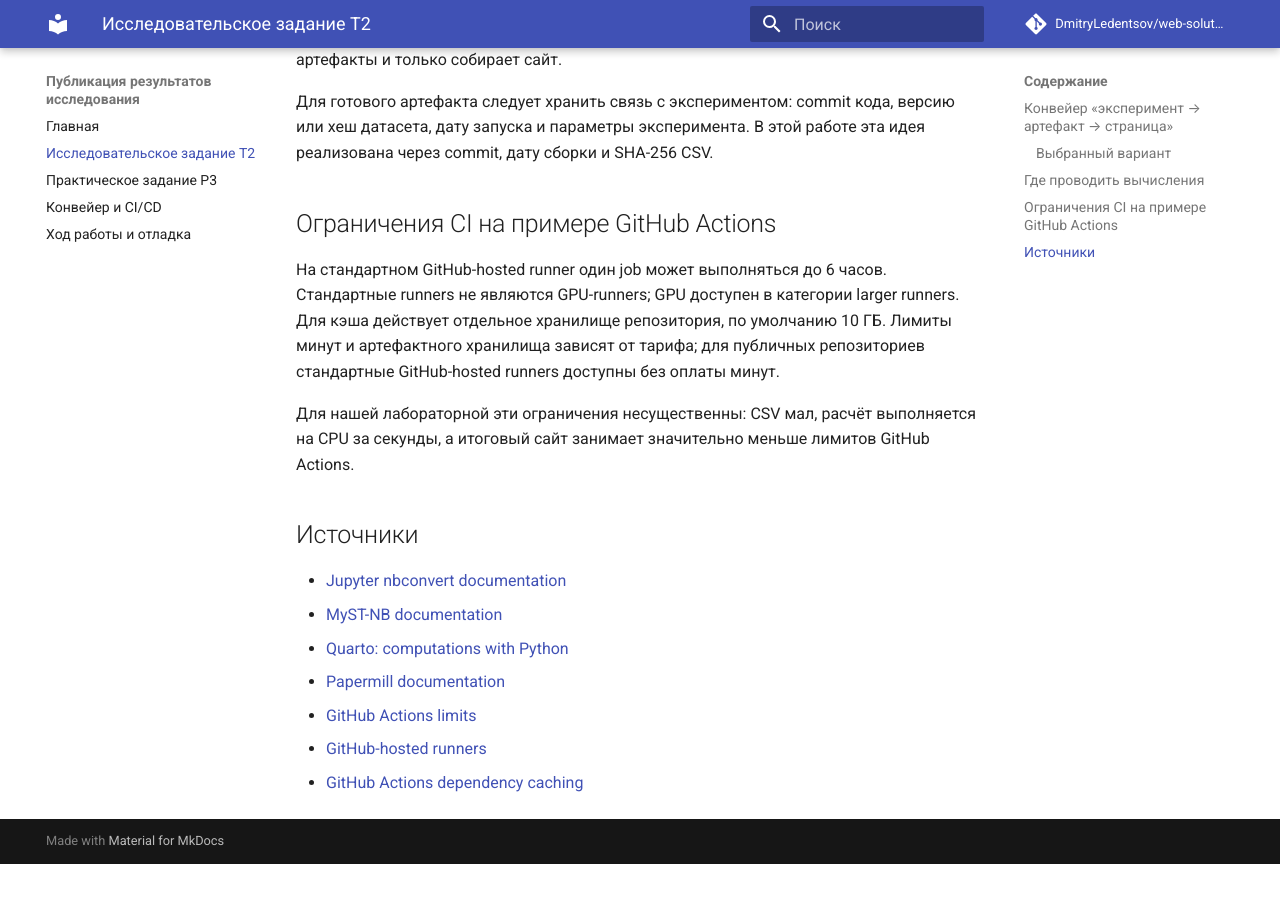
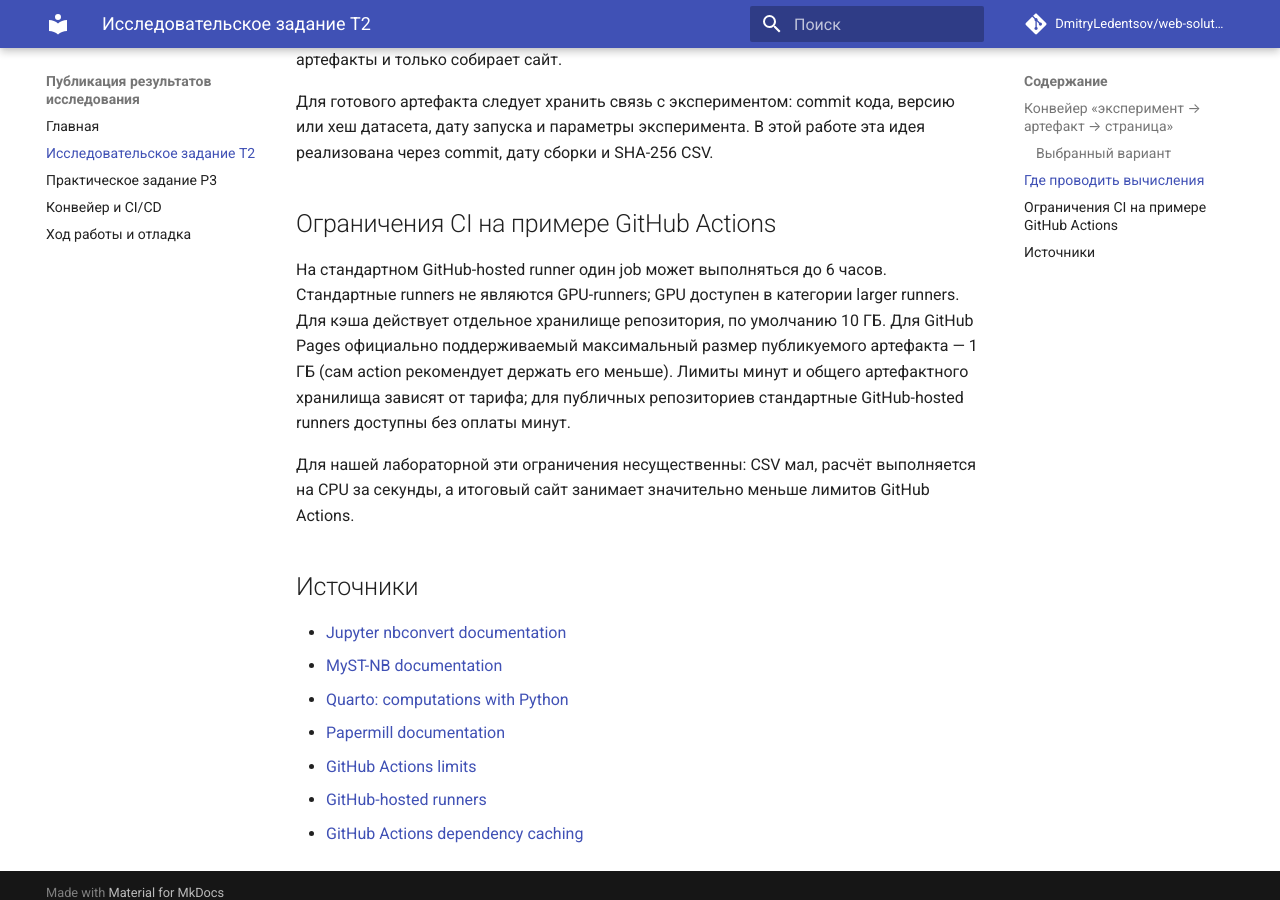
Before and after one commit to DmitryLedentsov/web-solutions-lab-1, an MkDocs documentation site: the page built from docs/research.md, in a window 1280 px wide and 900 px high, scrolled down 1438 px. Built offline with MkDocs 1.6.1 and Material for MkDocs 9.7.7, drawn with Linux system fonts in a browser that asks for light colours; comment, search, counter and statistics services are not loaded; before the commit the page ends 2302 px from its top, so only the background shows below that.

Commit message:
docs: clarify GitHub Actions and Pages limits

```diff
--- a/docs/research.md
+++ b/docs/research.md
@@ -33,7 +33,7 @@ CSV → generate.py → Markdown + PNG → MkDocs → статический HTM
 
 ## Ограничения CI на примере GitHub Actions
 
-На стандартном GitHub-hosted runner один job может выполняться до 6 часов. Стандартные runners не являются GPU-runners; GPU доступен в категории larger runners. Для кэша действует отдельное хранилище репозитория, по умолчанию 10 ГБ. Лимиты минут и артефактного хранилища зависят от тарифа; для публичных репозиториев стандартные GitHub-hosted runners доступны без оплаты минут.
+На стандартном GitHub-hosted runner один job может выполняться до 6 часов. Стандартные runners не являются GPU-runners; GPU доступен в категории larger runners. Для кэша действует отдельное хранилище репозитория, по умолчанию 10 ГБ. Для GitHub Pages официально поддерживаемый максимальный размер публикуемого артефакта — 1 ГБ (сам action рекомендует держать его меньше). Лимиты минут и общего артефактного хранилища зависят от тарифа; для публичных репозиториев стандартные GitHub-hosted runners доступны без оплаты минут.
 
 Для нашей лабораторной эти ограничения несущественны: CSV мал, расчёт выполняется на CPU за секунды, а итоговый сайт занимает значительно меньше лимитов GitHub Actions.
 
```
